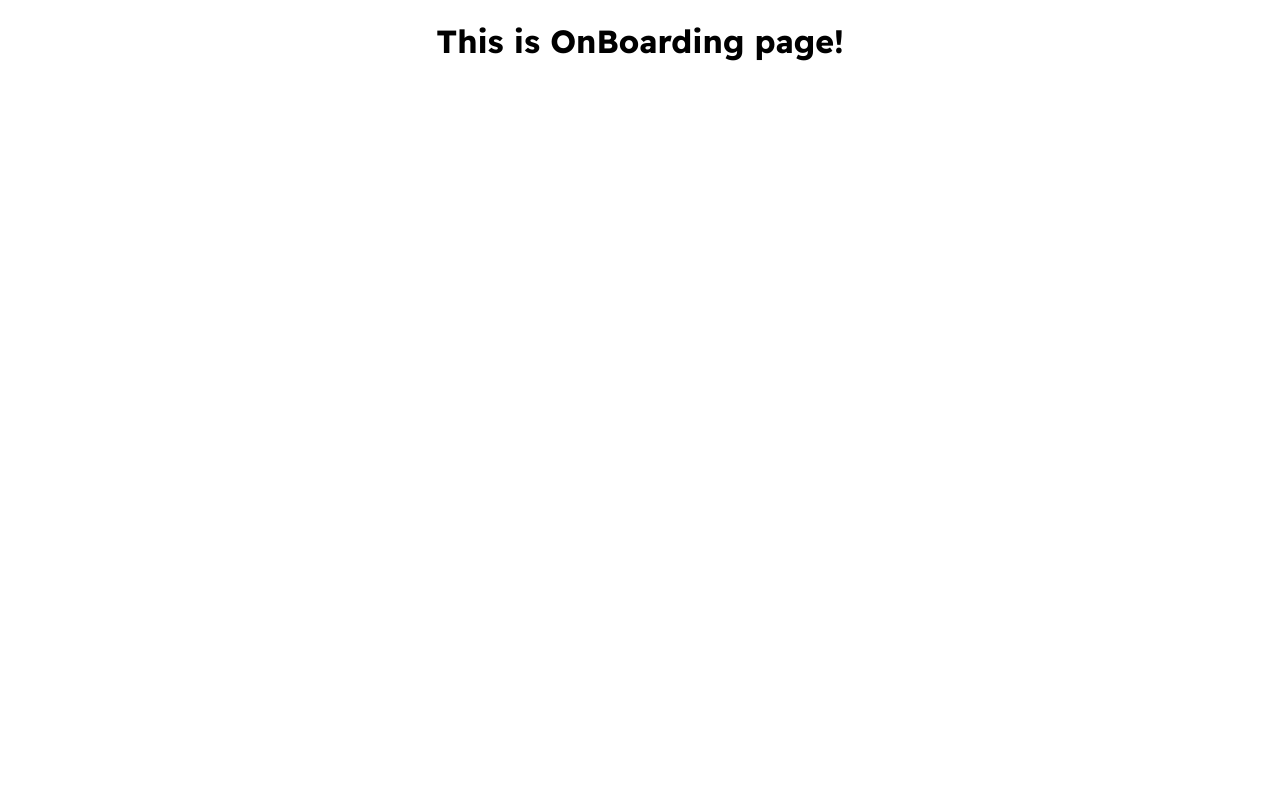
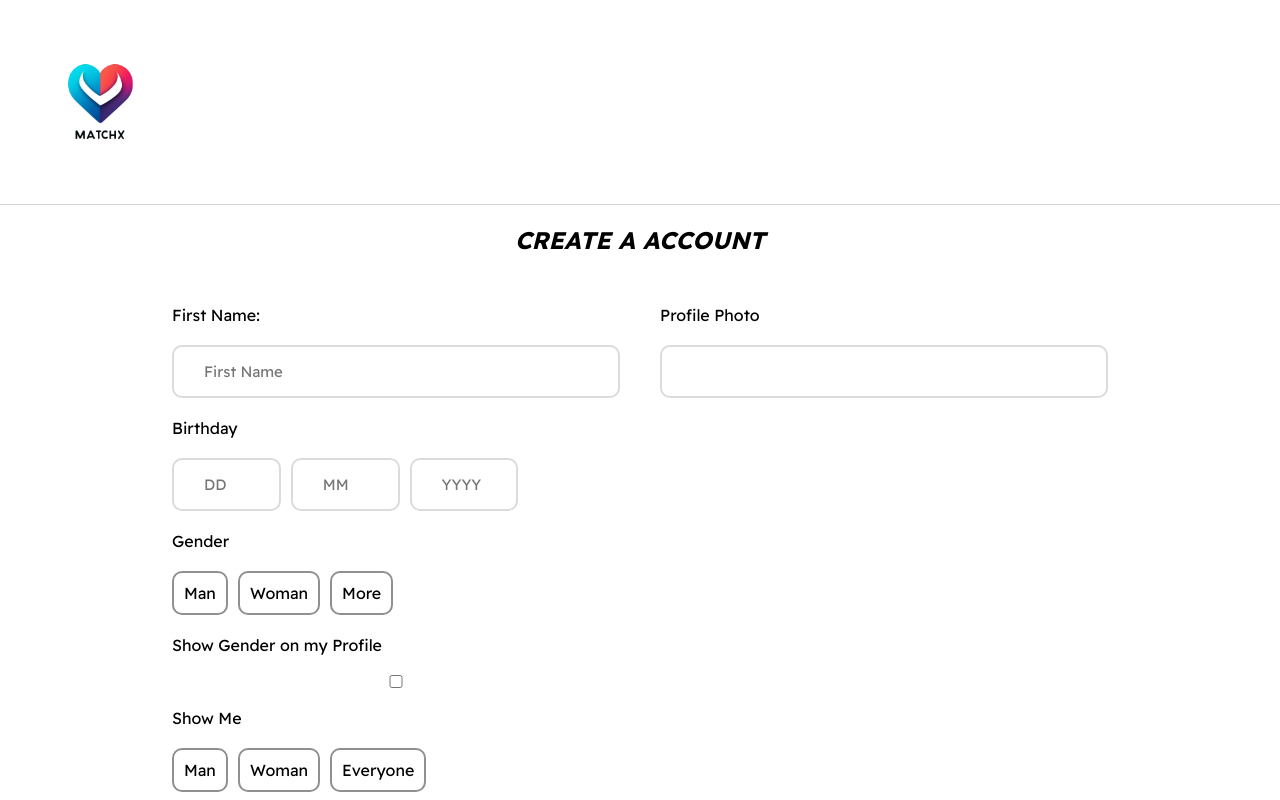
Before and after one commit to ShivanshKumar760/matchX, a React (Vite) app in the folder client/: page /onboarding in a window 1280 px wide. Shown: the top 800 px of the page. Built offline with nearby package versions, Linux system fonts and the light colour scheme.

Commit message:
Onboarding route page added with style

```diff
--- a/client/src/components/Navbar.jsx
+++ b/client/src/components/Navbar.jsx
@@ -1,6 +1,6 @@
 import logo from "../images/matchXTitle.png";
 import icon from "../images/matchXLogo.png";
-const Navbar=({minimal,authToken,setShowModal,showModal,setIsSignUp})=>{
+const Navbar=({minimalBackground,setShowModal,showModal,setIsSignUp})=>{
     const handleClick=()=>{
         setShowModal((prevState)=>{
             return true;
@@ -9,12 +9,13 @@
             return false;
         })
     }
+    const authToken=false;
     return(
         <nav>
             <div className="logo-container">
-                <img className="logo" src={minimal?logo:icon} alt=""/>
+                <img className="logo" src={minimalBackground?logo:icon} alt=""/>
             </div>
-            {!authToken && !minimal &&
+            {!authToken && !minimalBackground &&
             <button className="nav-button button-30" onClick={handleClick} disabled={showModal}>
                 Log in
             </button>}
--- a/client/src/pages/Home.jsx
+++ b/client/src/pages/Home.jsx
@@ -16,8 +16,7 @@
     }
     return (
         <div className="overlay">
-        <Navbar minimal={false}
-                authToken={authToken}
+        <Navbar minimalBackground={false}
                 setShowModal={setShowModal}
                 showModal={showModal}
                 setIsSignUp={setIsSignUp}
--- a/client/src/pages/Onboarding.jsx
+++ b/client/src/pages/Onboarding.jsx
@@ -1,8 +1,170 @@
+import { useState } from "react"
+import Navbar from "../components/Navbar"
 const OnBoarding=()=>{
+    const handleSubmit=()=>{
+        console.log("Submitted!");
+    };
+
+
+    const handleChange=()=>{
+        console.log("Change!");
+    }
     return(
-        <div>
-            <h1>This is OnBoarding page!</h1>
+        <>
+        <Navbar
+            minimalBackground={true}
+            setShowModal={()=>{}}
+            showModal={false}
+        />
+        <div className="onboarding">
+            <h2>CREATE A ACCOUNT</h2>
+            <form onSubmit={handleSubmit}>
+                <section>
+                    <label htmlFor="first_name">First Name:</label>
+                    <input
+                            id="first_name"
+                            type='text'
+                            name="first_name"
+                            placeholder="First Name"
+                            required={true}
+                            value={""}
+                            onChange={handleChange}
+                    />
+
+                    <label>Birthday</label>
+                    <div className="multiple-input-container">
+                        <input
+                            id="dob_day"
+                            type="number"
+                            name="dob_day"
+                            placeholder="DD"
+                            required={true}
+                            value={""}
+                            onChange={handleChange}
+                        />
+
+                        <input
+                            id="dob_month"
+                            type="number"
+                            name="dob_month"
+                            placeholder="MM"
+                            required={true}
+                            value={""}
+                            onChange={handleChange}
+                        />
+
+                        <input
+                            id="dob_year"
+                            type="number"
+                            name="dob_year"
+                            placeholder="YYYY"
+                            required={true}
+                            value={""}
+                            onChange={handleChange}
+                        />
+                     </div>
+
+                     <label>Gender</label>
+                        <div className="multiple-input-container">
+                            <input
+                                id="man-gender-identity"
+                                type="radio"
+                                name="gender_identity"
+                                value="man"
+                                onChange={handleChange}
+                                checked={false}
+                            />
+                            <label htmlFor="man-gender-identity">Man</label>
+                            <input
+                                id="woman-gender-identity"
+                                type="radio"
+                                name="gender_identity"
+                                value="woman"
+                                onChange={handleChange}
+                                checked={false}
+                            />
+                            <label htmlFor="woman-gender-identity">Woman</label>
+                            <input
+                                id="more-gender-identity"
+                                type="radio"
+                                name="gender_identity"
+                                value="more"
+                                onChange={handleChange}
+                                checked={false}
+                            />
+                            <label htmlFor="more-gender-identity">More</label>
+                        </div>
+                        <label htmlFor="show-gender">Show Gender on my Profile</label>
+                        <input
+                            id="show-gender"
+                            type="checkbox"
+                            name="show_gender"
+                            onChange={handleChange}
+                            checked={false}
+                        />
+                         <label>Show Me</label>
+
+                        <div className="multiple-input-container">
+                            <input
+                                id="man-gender-interest"
+                                type="radio"
+                                name="gender_interest"
+                                value="man"
+                                onChange={handleChange}
+                                checked={false}
+                            />
+                            <label htmlFor="man-gender-interest">Man</label>
+                            <input
+                                id="woman-gender-interest"
+                                type="radio"
+                                name="gender_interest"
+                                value="woman"
+                                onChange={handleChange}
+                                checked={false}
+                            />
+                            <label htmlFor="woman-gender-interest">Woman</label>
+                            <input
+                                id="everyone-gender-interest"
+                                type="radio"
+                                name="gender_interest"
+                                value="everyone"
+                                onChange={handleChange}
+                                checked={false}
+                            />
+                            <label htmlFor="everyone-gender-interest">Everyone</label>
+                        </div>
+                        <label htmlFor="about">About me</label>
+                        <input
+                            id="about"
+                            type="text"
+                            name="about"
+                            required={true}
+                            placeholder="I like long walks..."
+                            value={""}
+                            onChange={handleChange}
+                        />
+
+                        <input type="submit"/>
+                </section>
+                <section>
+
+                    <label htmlFor="url">Profile Photo</label>
+                    <input
+                        type="url"
+                        name="url"
+                        id="url"
+                        onChange={handleChange}
+                        required={true}
+                    />
+                    {/* <div className="photo-container">
+                        {formData.url && <img src={formData.url} alt="profile pic preview"/>}
+                    </div> */}
+
+
+                </section>
+            </form>
         </div>
+        </>
     )
 }
 
```
